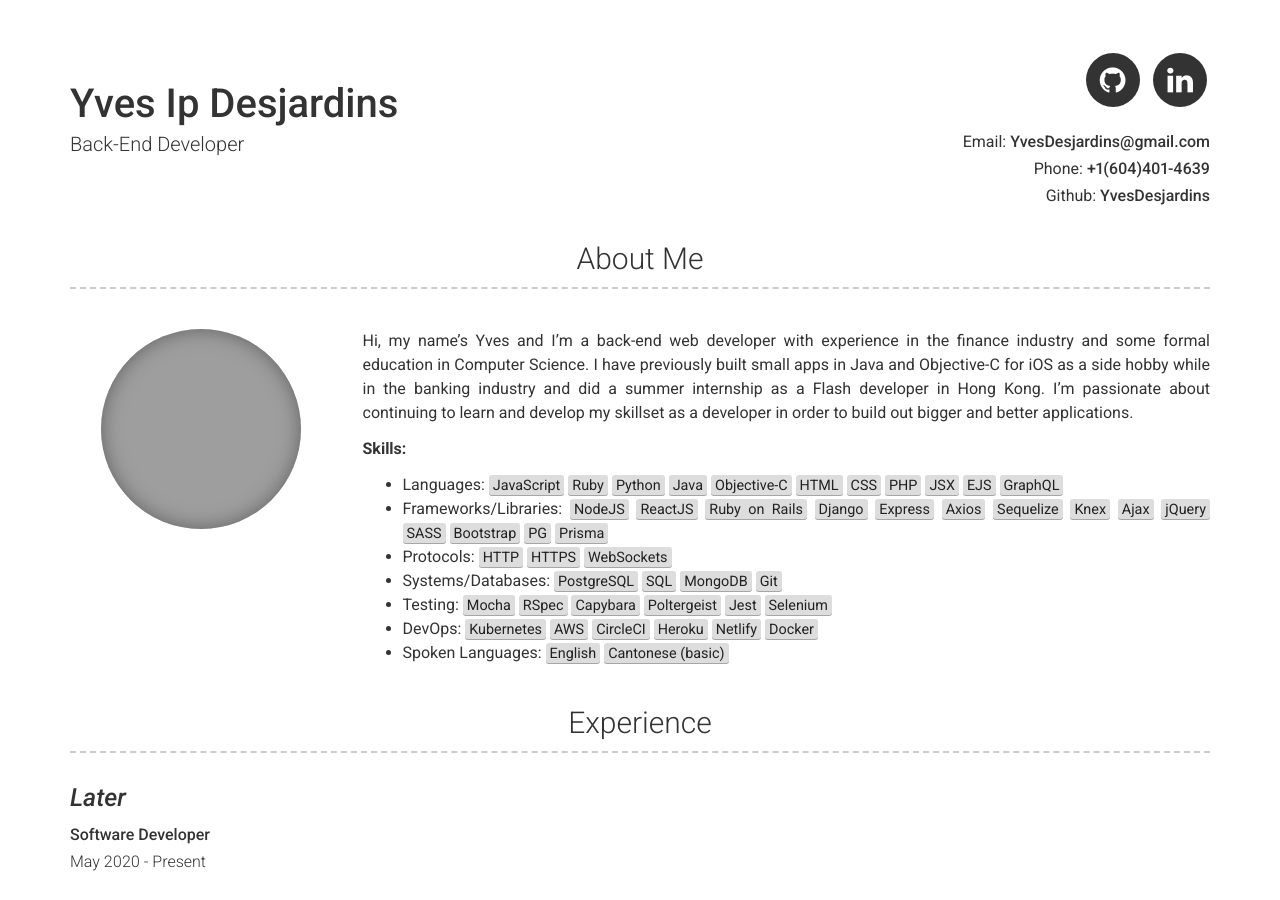
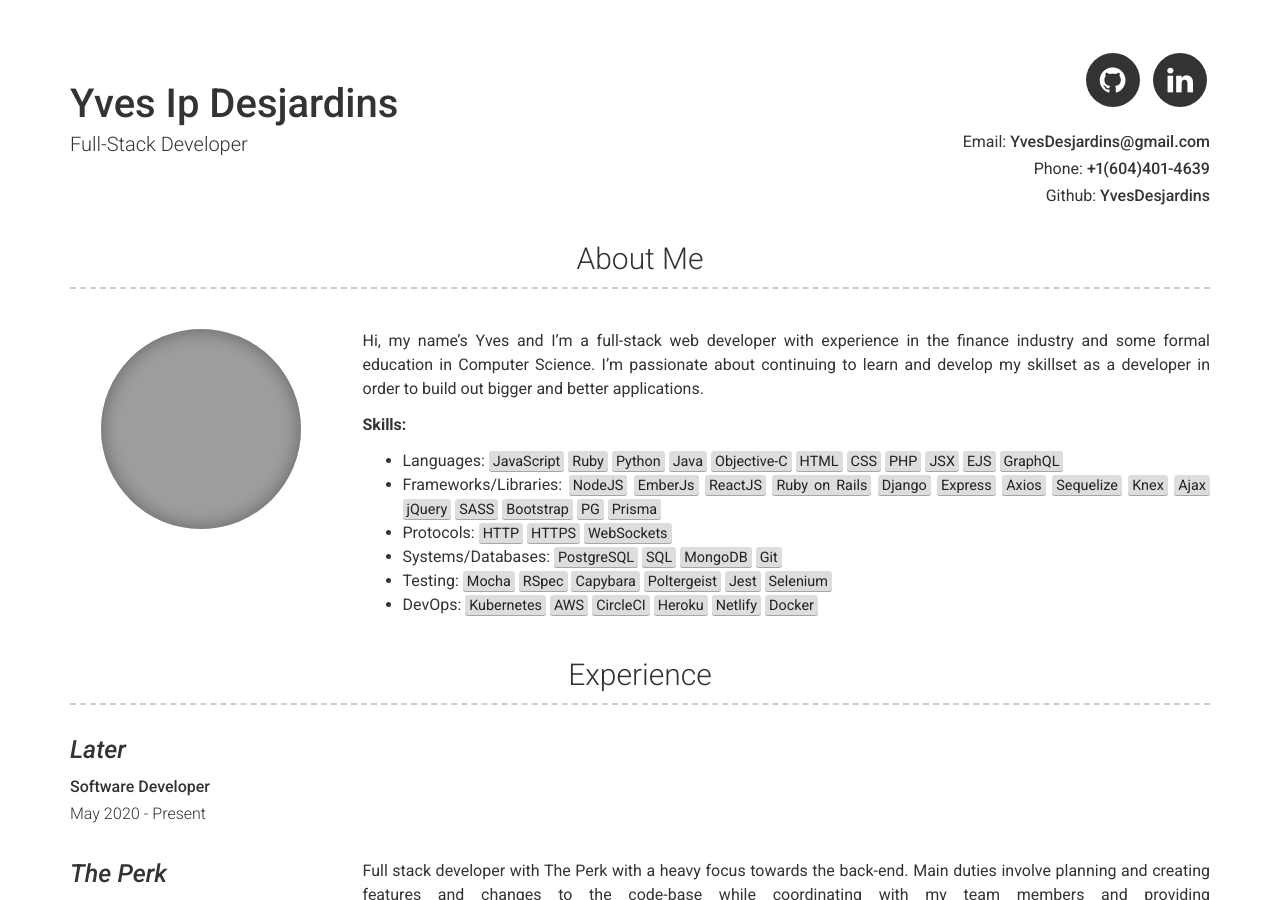
Before and after one commit to YvesDesjardins/YvesDesjardins.github.io, a Jekyll site: the page built from index.md, in a window 1280 px wide and 900 px high. Built offline with Jekyll 4.4.1, drawn with Linux system fonts in a browser that asks for light colours; grey boxes are pictures that could not be loaded.

Commit message:
Update _config.yml

```diff
--- a/_config.yml
+++ b/_config.yml
@@ -4,7 +4,7 @@
 
 # Personal info
 name: Yves Ip Desjardins
-title: Back-End Developer
+title: Full-Stack Developer
 email: YvesDesjardins@gmail.com
 website: www.github.com/YvesDesjardins
 phone: +1(604)401-4639
@@ -17,17 +17,16 @@ linkedin_username: YvesIpDesjardins
 # about_title: About Me
 about_profile_image: images/profile.jpg
 about_content: | # this will include new lines to allow paragraphs
-  Hi, my name's Yves and I'm a back-end web developer with experience in the finance industry and some formal education in Computer Science. I have previously built small apps in Java and Objective-C for iOS as a side hobby while in the banking industry and did a summer internship as a Flash developer in Hong Kong. I'm passionate about continuing to learn and develop my skillset as a developer in order to build out bigger and better applications.
+  Hi, my name's Yves and I'm a full-stack web developer with experience in the finance industry and some formal education in Computer Science. I'm passionate about continuing to learn and develop my skillset as a developer in order to build out bigger and better applications.
 
 about_skills: |
   **Skills:**
     - Languages: <mark>JavaScript</mark> <mark>Ruby</mark> <mark>Python</mark> <mark>Java</mark> <mark>Objective-C</mark> <mark>HTML</mark> <mark>CSS</mark> <mark>PHP</mark> <mark>JSX</mark> <mark>EJS</mark> <mark>GraphQL</mark>
-    - Frameworks/Libraries: <mark>NodeJS</mark> <mark>ReactJS</mark> <mark>Ruby on Rails</mark> <mark>Django</mark> <mark>Express</mark> <mark>Axios</Mark> <mark>Sequelize</mark> <mark>Knex</mark> <mark>Ajax</mark> <mark>jQuery</mark> <mark>SASS</mark> <mark>Bootstrap</mark> <mark>PG</mark> <mark>Prisma</mark>
+    - Frameworks/Libraries: <mark>NodeJS</mark> <mark>EmberJs</mark> <mark>ReactJS</mark> <mark>Ruby on Rails</mark> <mark>Django</mark> <mark>Express</mark> <mark>Axios</Mark> <mark>Sequelize</mark> <mark>Knex</mark> <mark>Ajax</mark> <mark>jQuery</mark> <mark>SASS</mark> <mark>Bootstrap</mark> <mark>PG</mark> <mark>Prisma</mark>
     - Protocols: <mark>HTTP</mark> <mark>HTTPS</mark> <mark>WebSockets</mark>
     - Systems/Databases: <mark>PostgreSQL</mark> <mark>SQL</mark> <mark>MongoDB</mark> <mark>Git</mark>
     - Testing: <mark>Mocha</mark> <mark>RSpec</mark> <mark>Capybara</mark> <mark>Poltergeist</mark> <mark>Jest</mark> <mark>Selenium</mark>
     - DevOps: <mark>Kubernetes</mark> <mark>AWS</mark> <mark>CircleCI</mark> <mark>Heroku</mark> <mark>Netlify</mark> <mark>Docker</mark>
-    - Spoken Languages: <mark>English</mark> <mark>Cantonese (basic)</mark>
 
 # Projects Section
 # projects_title: Projects
```
